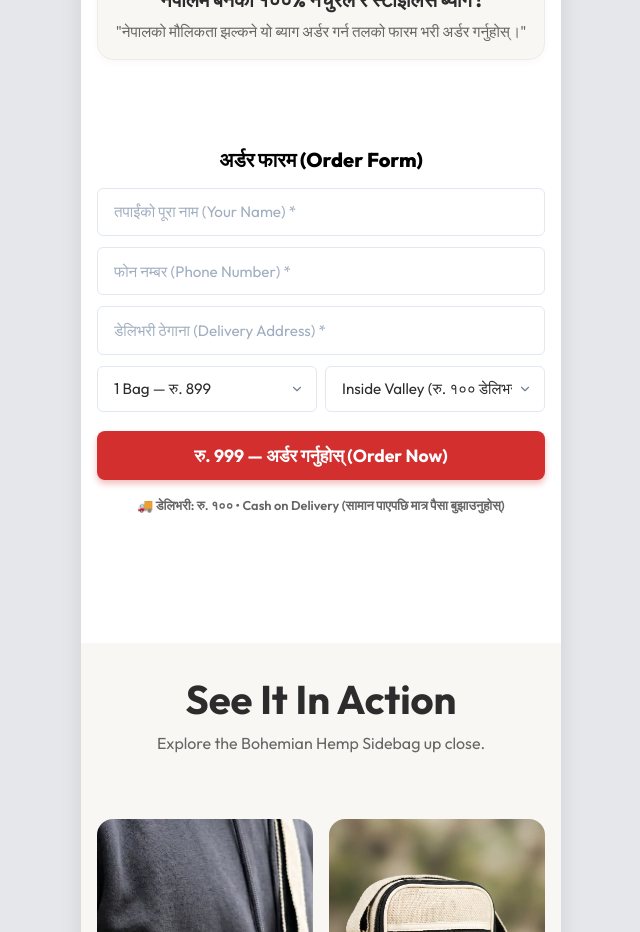
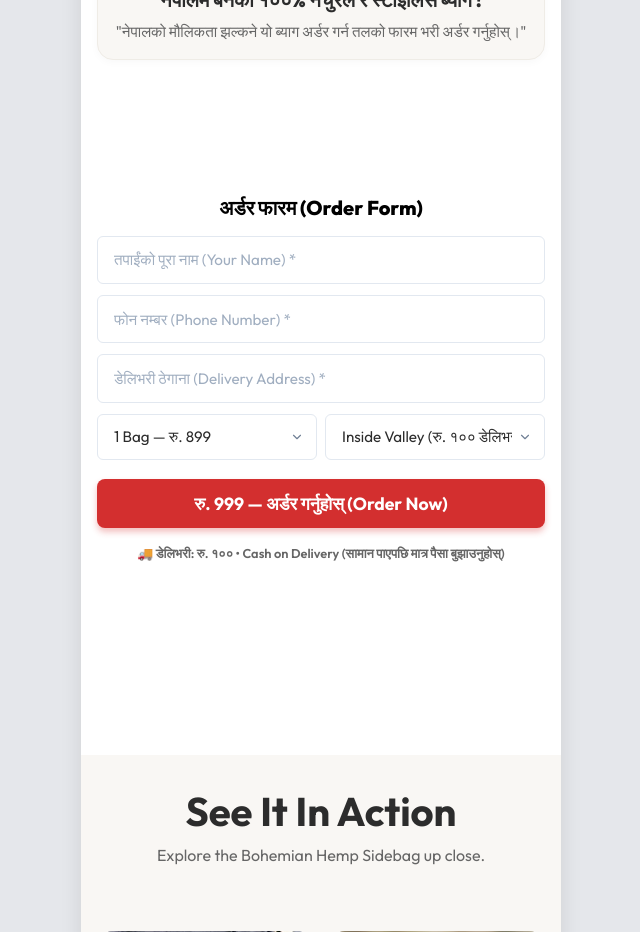
Before and after one commit to mail-revenueorbits/boho-nepal-landing, a React (Vite) app: page / in a window 1280 px wide. Shown: the part 2400-3332 px from the top of the page, without its empty margins (319-959 px from the left). Built offline with nearby package versions, Linux system fonts and the light colour scheme; no server answers.

Commit message:
style: increase top and bottom margins of order form

```diff
--- a/src/components/OfferSection.css
+++ b/src/components/OfferSection.css
@@ -44,8 +44,8 @@
 .order-form-container {
   background-color: #FFFFFF;
   padding: var(--space-sm) 0;
-  margin-top: 4.5rem;
-  margin-bottom: 5rem;
+  margin-top: 7.5rem;
+  margin-bottom: 9rem;
   scroll-margin-top: 10px;
 }
 
```
